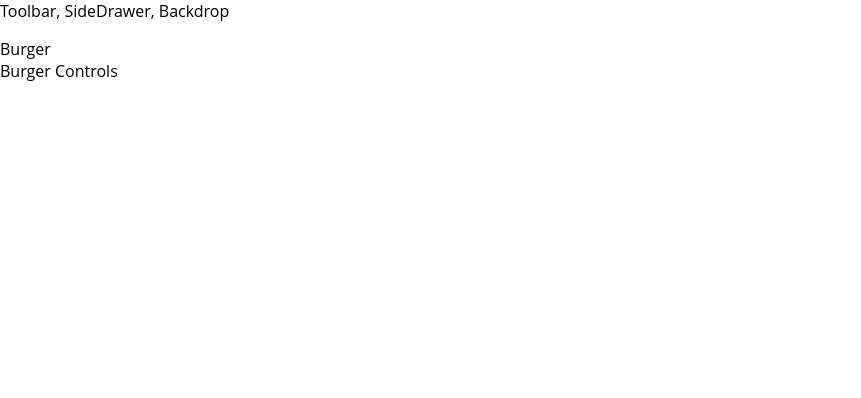
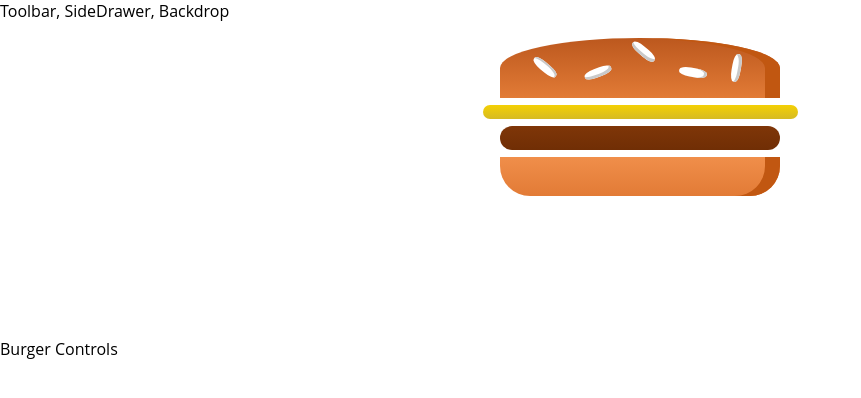
Before and after one commit to vatansoni89/BurgerBuilderOldScript, a React app in the folder burger-builder-old-scr/: page / in a window 1280 px wide. Shown: the top 398 px of the page, without its empty margins (0-861 px from the left). Built offline with nearby package versions, Linux system fonts and the light colour scheme.

Commit message:
Starting the Burger Ingredients.

```diff
--- a/burger-builder-old-scr/package.json
+++ b/burger-builder-old-scr/package.json
@@ -30,6 +30,7 @@
     "postcss-flexbugs-fixes": "3.2.0",
     "postcss-loader": "2.0.6",
     "promise": "8.0.1",
+    "prop-types": "^15.7.2",
     "react": "^16.10.2",
     "react-dev-utils": "^4.0.1",
     "react-dom": "^16.10.2",
--- /dev/null
+++ b/burger-builder-old-scr/src/components/Burger/Burger.css
@@ -0,0 +1,30 @@
+.Burger {
+  width: 100%;
+  margin: auto;
+  height: 250px;
+
+  text-align: center;
+  font-weight: bold;
+  font-size: 1.2rem;
+}
+
+@media (min-width: 1000px) and (min-height: 700px) {
+  .Burger {
+    width: 700px;
+    height: 600px;
+  }
+}
+
+@media (min-width: 500px) and (min-height: 401px) {
+  .Burger {
+    width: 450px;
+    height: 400px;
+  }
+}
+
+@media (min-width: 500px) and (min-height: 400px) {
+  .Burger {
+    width: 350px;
+    height: 300px;
+  }
+}
--- a/burger-builder-old-scr/src/components/Burger/Burger.js
+++ b/burger-builder-old-scr/src/components/Burger/Burger.js
@@ -0,0 +1,15 @@
+import React from "react";
+import classes from "./Burger.css";
+import BurgerIngredient from "./BurgerIngredient/BurgerIngredient";
+const burger = props => {
+  return (
+    <div className={classes.Burger}>
+      <BurgerIngredient type="bread-top" />
+      <BurgerIngredient type="cheese" />
+      <BurgerIngredient type="meat" />
+      <BurgerIngredient type="bread-bottom" />
+    </div>
+  );
+};
+
+export default burger;
--- a/burger-builder-old-scr/src/components/Burger/BurgerIngredient/BurgerIngredient.js
+++ b/burger-builder-old-scr/src/components/Burger/BurgerIngredient/BurgerIngredient.js
@@ -1,5 +1,6 @@
 import React from "react";
 import classes from "./BurgerIngredient.css";
+import PropTypes from "prop-types";
 
 const burgerIngredient = props => {
   let ingredient = null;
@@ -36,4 +37,7 @@
   return ingredient;
 };
 
+burgerIngredient.propTypes = {
+  type: PropTypes.string.isRequired
+};
 export default burgerIngredient;
--- a/burger-builder-old-scr/src/containers/BurgerBuilder/BurgerBuilder.js
+++ b/burger-builder-old-scr/src/containers/BurgerBuilder/BurgerBuilder.js
@@ -1,11 +1,12 @@
 import React, { Component } from "react";
 import Aux from "../../hoc/Auxiliary";
+import Burger from "../../components/Burger/Burger";
 
 class BurgerBuilder extends Component {
   render() {
     return (
       <Aux>
-        <div>Burger</div>
+        <Burger />
         <div>Burger Controls</div>
       </Aux>
     );
```
Also changed, not shown: burger-builder-old-scr/ZResources/info.txt, 1 other file (tests, documents, lock files or other folders).
